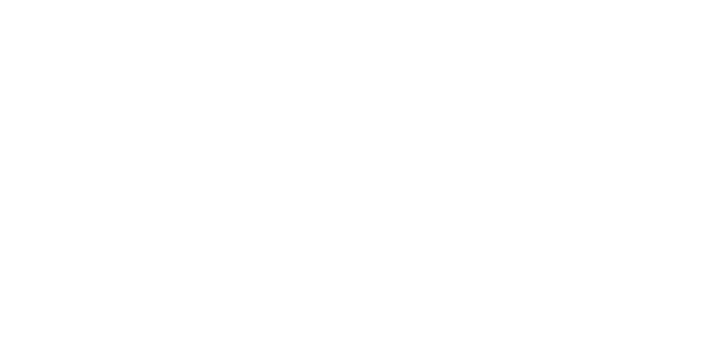
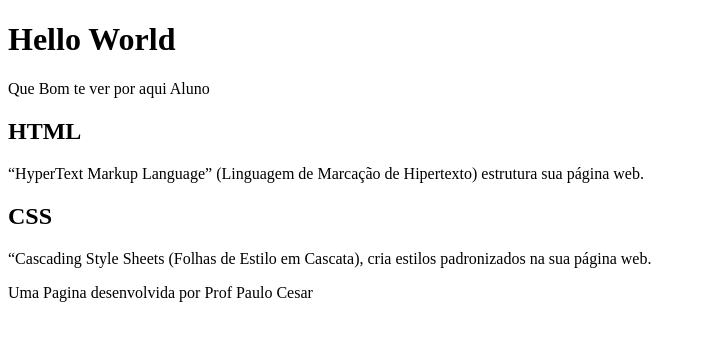
Before and after one commit to BladeBompastor/Bom-Pastor, a plain HTML site: page index.html in a window 1280 px wide. Shown: the whole page, without its empty margins (0-702 px from the left). Drawn offline with Linux system fonts and the light colour scheme.

Commit message:
Add files via upload

```diff
--- a/index.html
+++ b/index.html
@@ -6,6 +6,23 @@
     <title>Hello world</title>
 </head>
 <body>
+   <header>
+<h1>Hello World</h1>
+<p>Que Bom te ver por aqui Aluno</p>
+
+   </header>
+
+   <section>
+<h2>HTML</h2>
+<p>“HyperText Markup Language” (Linguagem de Marcação de Hipertexto) estrutura sua página web.</p>
+   </section>
+<h2>CSS</h2>
+<p>“Cascading Style Sheets (Folhas de Estilo em Cascata), cria estilos padronizados na sua página web.</p>
+   <footer>
+<section>
+
+   </footer>
+   <p>Uma Pagina desenvolvida por Prof Paulo Cesar</p>
 
 </body>
 </html>
```
